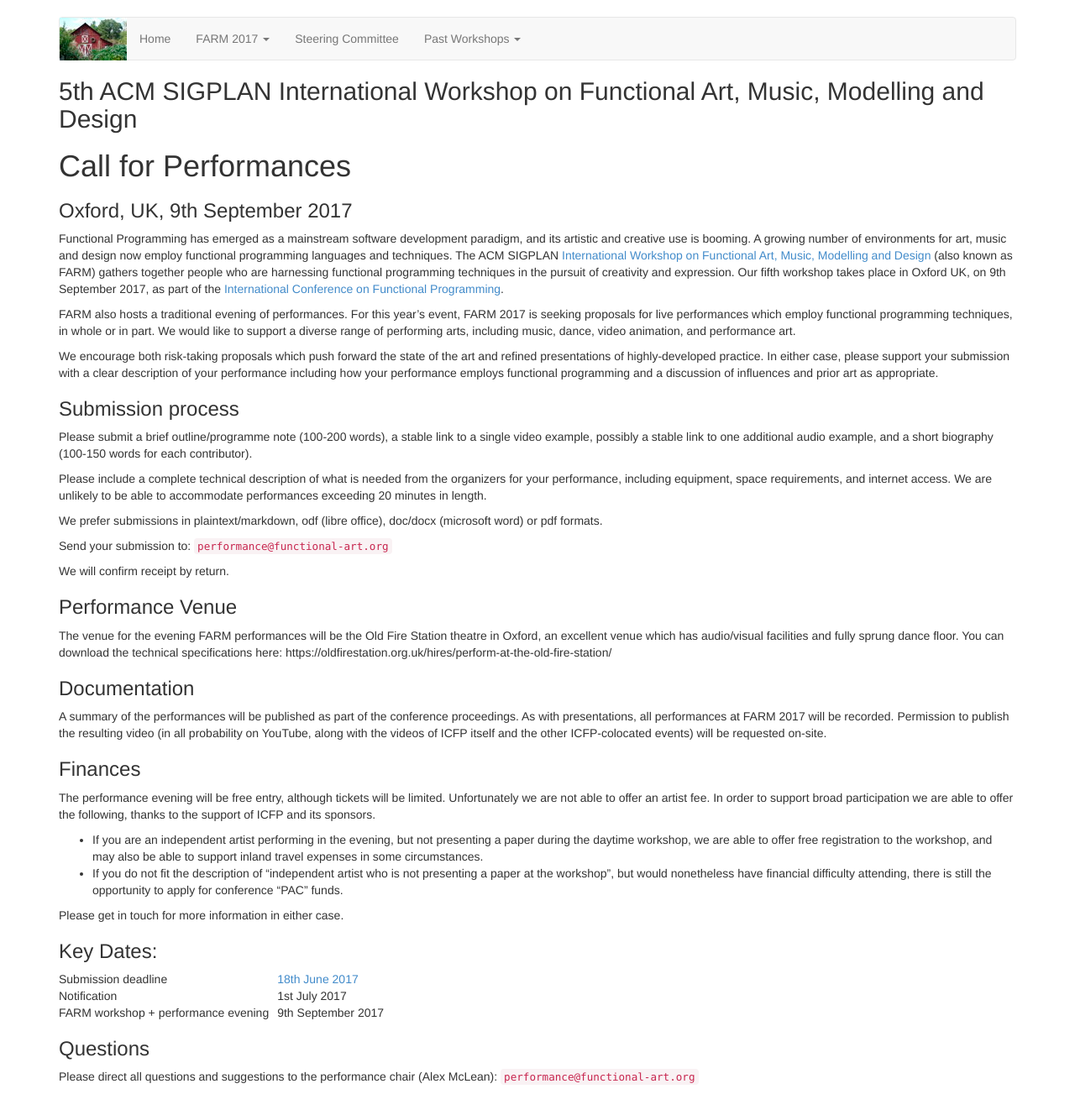
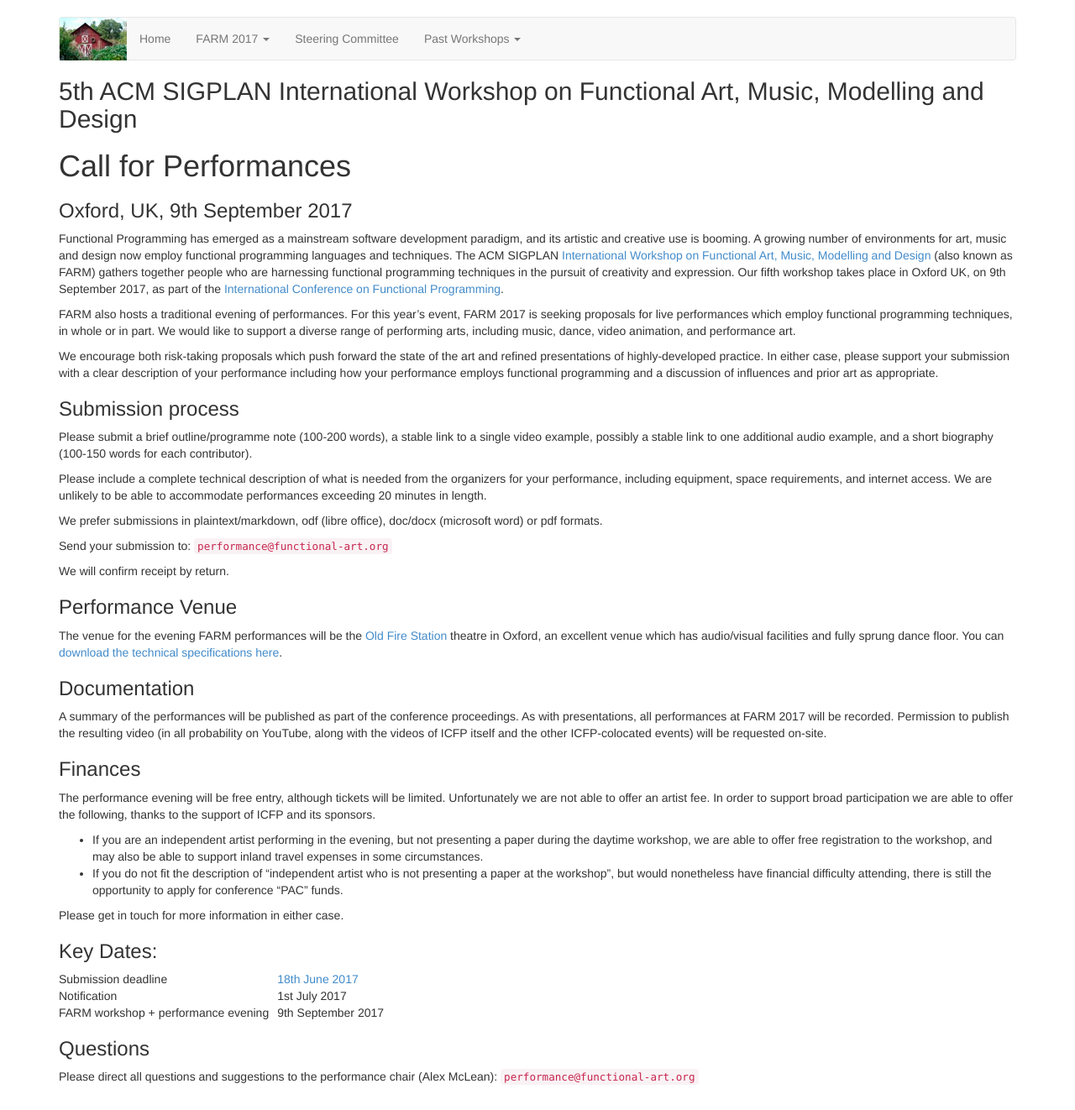
Before and after one commit to functional-art/functional-art.github.com, a Jekyll site: the page built from 2017/call-for-performances.md, in a window 1280 px wide. Shown: the whole page at 84% size. Built offline with Jekyll 4.4.1, drawn with Linux system fonts in a browser that asks for light colours; nearby versions of some CDN libraries; some of the changed lines change nothing that is shown.

Commit message:
Update call-for-performances.md

```diff
--- a/2017/call-for-performances.md
+++ b/2017/call-for-performances.md
@@ -30,7 +30,7 @@
 
 ### Performance Venue
 
-The venue for the evening FARM performances will be the Old Fire Station theatre in Oxford, an excellent venue which has audio/visual facilities and fully sprung dance floor. You can download the technical specifications here: https://oldfirestation.org.uk/hires/perform-at-the-old-fire-station/
+The venue for the evening FARM performances will be the [Old Fire Station](https://oldfirestation.org.uk/) theatre in Oxford, an excellent venue which has audio/visual facilities and fully sprung dance floor. You can [download the technical specifications here](https://oldfirestation.org.uk/hires/perform-at-the-old-fire-station/).
 
 ### Documentation
 
```
